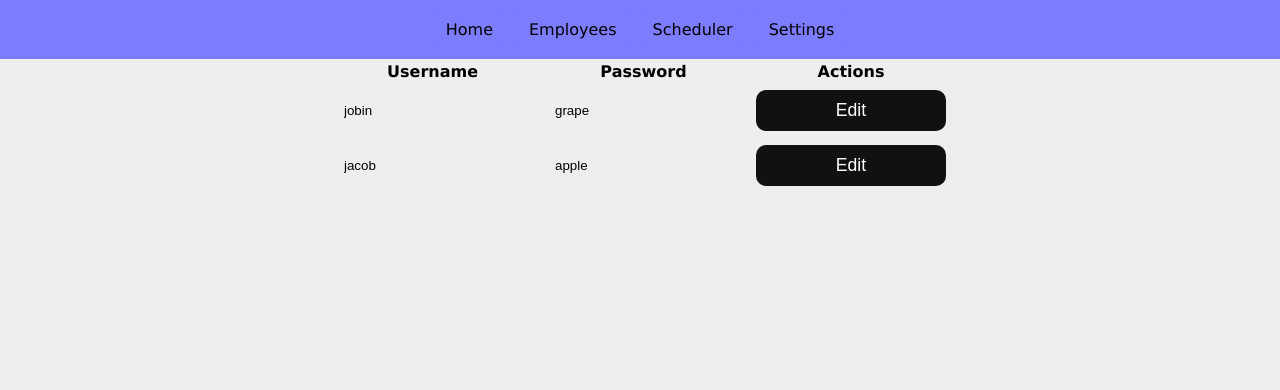
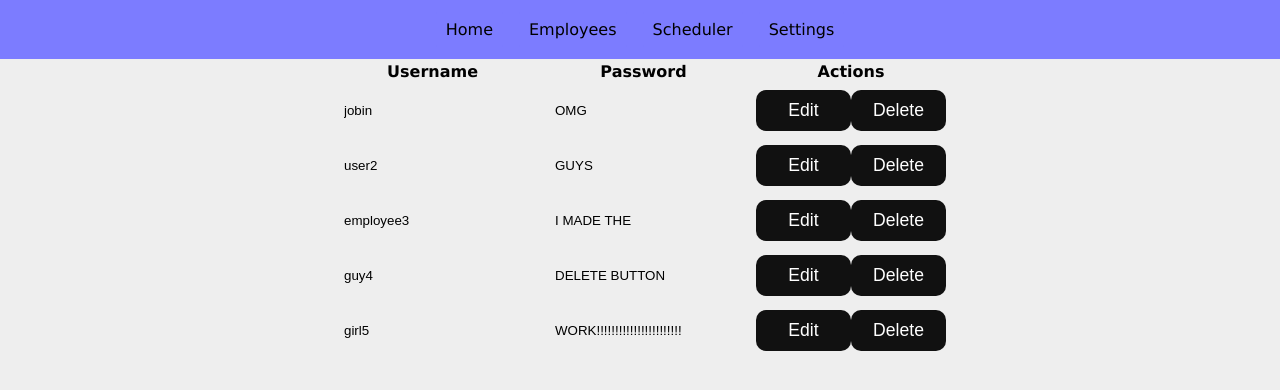
Before and after one commit to FloatingPointers/scheduler, a React (Create React App) app: page /mgr/employees in a window 1280 px wide. Shown: the top 390 px of the page. Built offline with nearby package versions, Linux system fonts and the light colour scheme.

Commit message:
Add delete button to employee manager

```diff
--- a/src/pages/Manager/EmployeeManager.js
+++ b/src/pages/Manager/EmployeeManager.js
@@ -9,8 +9,11 @@ import ManagerNavbar from '../../components/manager-components/ManagerNavbar';
 function EmployeeManager() {
 
   const [intlEmployee, setIntlEmployee] = useState([
-    { id: 1, username: 'jobin', password: 'grape' },
-    { id: 2, username: 'jacob', password: 'apple' },
+    { id: 1, username: 'jobin', password: 'OMG' },
+    { id: 2, username: 'user2', password: 'GUYS' },
+    { id: 3, username: 'employee3', password: 'I MADE THE' },
+    { id: 4, username: 'guy4', password: 'DELETE BUTTON' },
+    { id: 5, username: 'girl5', password: 'WORK!!!!!!!!!!!!!!!!!!!!!!!' }
   ]);
 
   const [employee, setEmployee] = useState(intlEmployee);
@@ -63,6 +66,7 @@ function EmployeeManager() {
   }
 
 
+
   const handleEditButton = (id, event) => {
 
     //Make text inputs visible
@@ -70,14 +74,10 @@ function EmployeeManager() {
       input.readOnly = false;
     });
 
-    //Hide edit button, make submit and cancel buttons visible
-    Array.from(document.getElementsByClassName(id + "-button")).forEach((button) => {
-      if(button.innerText === "Edit") {
-        button.hidden = true;
-      } else if (button.innerText === "Submit" || button.innerText === "Cancel") {
-        button.hidden = false;
-      }
-    });
+    //Hide edit and delete buttons
+    Array.from(document.getElementsByClassName(id + " hideOnEdit")).forEach((element) => { element.hidden = true; });
+    //Show cancel and submit buttons
+    Array.from(document.getElementsByClassName(id + " showOnEdit")).forEach((element) => { element.hidden = false; });
 
   }
 
@@ -97,16 +97,10 @@ function EmployeeManager() {
 
     });
 
-    //Hide cancel and submit buttons, show edit button
-    Array.from(document.getElementsByClassName(id + "-button")).forEach((button) => {
-
-      if(button.innerText === "Cancel" || button.innerText === "Submit") {
-        button.hidden = true;
-      } else if(button.innerText === "Edit") {
-        button.hidden = false;
-      }
-
-    });
+    //Show edit and delete buttons
+    Array.from(document.getElementsByClassName(id + " hideOnEdit")).forEach((element) => { element.hidden = false; });
+    //Hide cancel and delete buttons
+    Array.from(document.getElementsByClassName(id + " showOnEdit")).forEach((element) => { element.hidden = true; });
 
   }
 
@@ -118,16 +112,37 @@ function EmployeeManager() {
       input.readOnly = true;
     });
 
-    //show edit button
-    Array.from(document.getElementsByClassName(id + "-button")).forEach((button) => {
+    //Show edit and delete buttons
+    Array.from(document.getElementsByClassName(id + " hideOnEdit")).forEach((button) => { button.hidden = false; });
+    //Hide cancel and delete buttons
+    Array.from(document.getElementsByClassName(id + " showOnEdit")).forEach((button) => { button.hidden = true; });
 
-      if(button.innerText === "Cancel" || button.innerText === "Submit") {
-        button.hidden = true;
-      } else if(button.innerText === "Edit") {
-        button.hidden = false;
-      }
+  }
 
-    });
+
+
+  const handleDeleteButton = (id, event) => {
+
+    //Get the employee to delete, and their index in the local list
+    let to_remove = getEmployee(id);
+    let remove_at_index = employee.indexOf(to_remove);
+
+    //Ensure the employee exists in the local list so we don't remove the last element in the list by accident
+    //or so we don't accidentally send two delete requests to the server
+    if(to_remove === null || remove_at_index < 0) return;
+
+    console.log("removing employee at index: " + remove_at_index + " with id: " + id);
+
+    //Que a request to server to remove the employee from the remote database
+
+    //Remove the employee from the local list
+    let after_remove = employee.splice(0, employee.length);
+    after_remove.splice(remove_at_index, 1);
+    setEmployee(after_remove);
+
+    //Register a handler that awaits the server's response to the delete request, then delete the employee from the intlEmployee
+    //state if the delete request was successful, so that the intlEmployee list remains representative of the remote database
+
   }
 
 
@@ -171,9 +186,10 @@ function EmployeeManager() {
                 />
               </td>
               <td className="table-row-buttons">
-                <button type="button" className={employee.id + "-button"} onClick={(event) => handleEditButton(employee.id, event)}>Edit</button>
-                <button type="button" className={employee.id + "-button"} onClick={(event) => handleCancelButton(employee.id, event)} hidden>Cancel</button>
-                <button type="button" className={employee.id + "-button"} onClick={(event) => handleSubmitButton(employee.id, event)} hidden>Submit</button>
+                <button type="button" className={employee.id + " hideOnEdit"} onClick={(event) => handleEditButton(employee.id, event)}>Edit</button>
+                <button type="button" className={employee.id + " showOnEdit"} onClick={(event) => handleCancelButton(employee.id, event)} hidden>Cancel</button>
+                <button type="button" className={employee.id + " showOnEdit"} onClick={(event) => handleSubmitButton(employee.id, event)} hidden>Submit</button>
+                <button type="button" className={employee.id + " hideOnEdit"} onClick={(event) => handleDeleteButton(employee.id, event)}>Delete</button>
               </td>
             </tr>
           ))}
```
